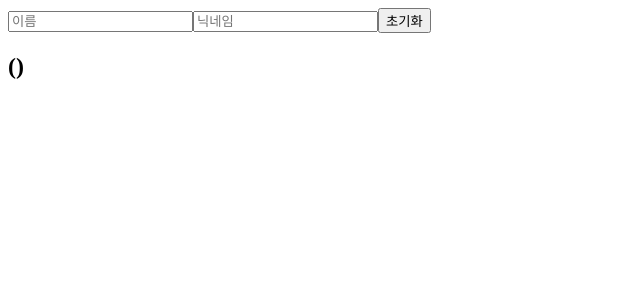
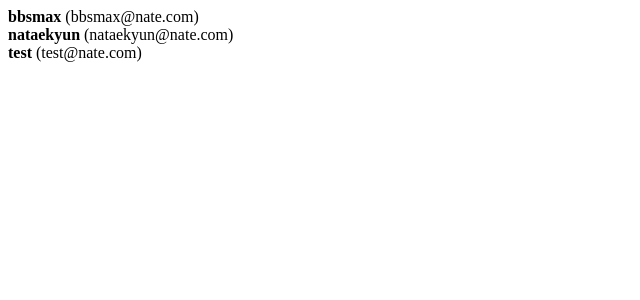
Before and after one commit to bbsmax/study-react, a React (Create React App) app in the folder react-tutorial/: page / in a window 1280 px wide. Shown: the top 300 px of the page, without its empty margins (0-640 px from the left). Built offline with nearby package versions, Linux system fonts and the light colour scheme.

Commit message:
userList Array

```diff
--- a/react-tutorial/src/App.js
+++ b/react-tutorial/src/App.js
@@ -4,8 +4,26 @@
 import Counter from "./Counter";
 import InputSample from './InputSample';
 import MultiInput from './MultiInput';
+import UserList from './UserList';
 
 function App() {
+  const users = [
+    {
+      id: '1',
+      name: 'bbsmax',
+      email: 'bbsmax@nate.com',
+    },
+    {
+      id: '2',
+      name: 'nataekyun',
+      email: 'nataekyun@nate.com',
+    },
+    {
+      id: '3',
+      name: 'test',
+      email: 'test@nate.com',
+    },
+  ]
   return (
     <>
       {/* <Wrapper>
@@ -14,7 +32,8 @@
         </Wrapper>*/}
       {/* <Counter /> */}
       {/* <InputSample /> */}
-      <MultiInput />
+      {/* <MultiInput /> */}
+      <UserList users={users} />
     </>
 
   );
--- /dev/null
+++ b/react-tutorial/src/UserList.js
@@ -0,0 +1,20 @@
+import React from 'react';
+
+function User({ user }) {
+    return (
+        <div><b>{user.name} </b><span>({user.email})</span></div>
+    );
+}
+
+function UserList({ users }) {
+
+    return (
+        <>
+            {
+                users.map(item => (<User user={item} key={item.id} />))
+            }
+        </>
+    );
+}
+
+export default UserList;
```
